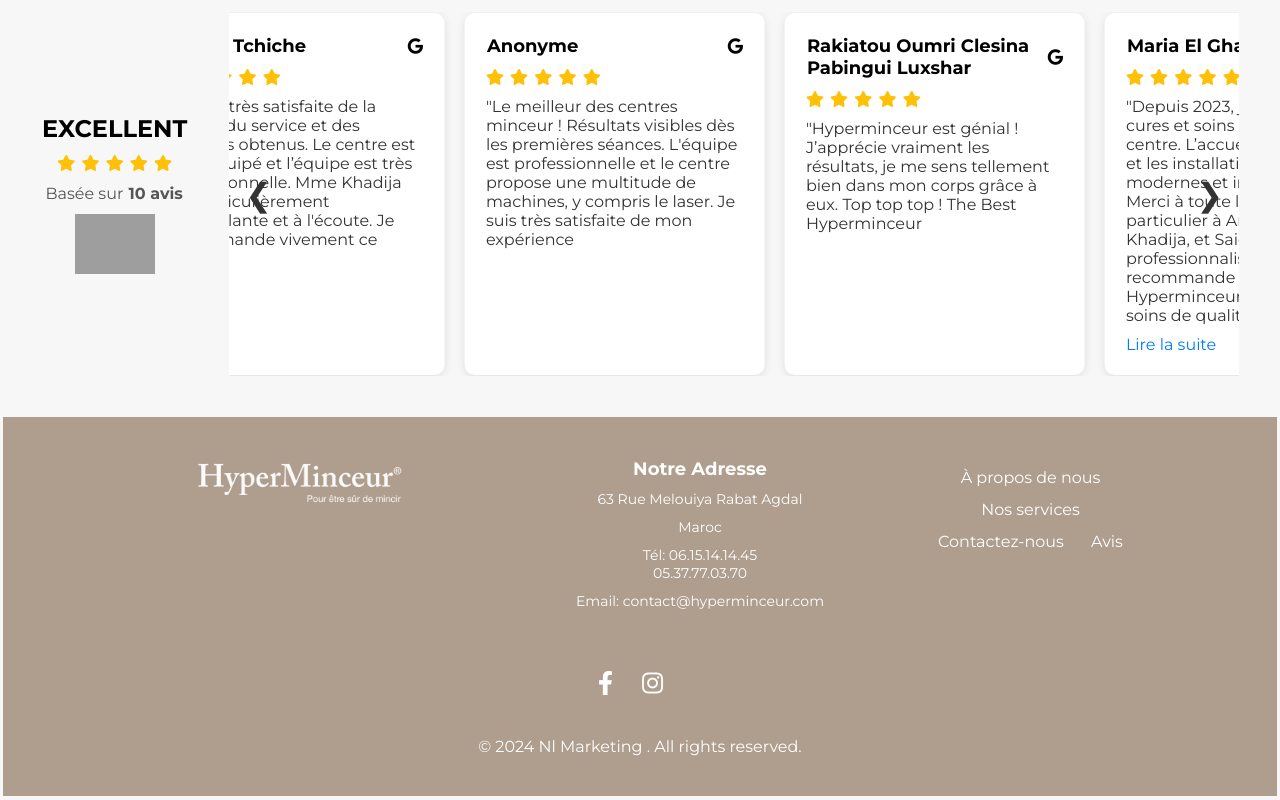
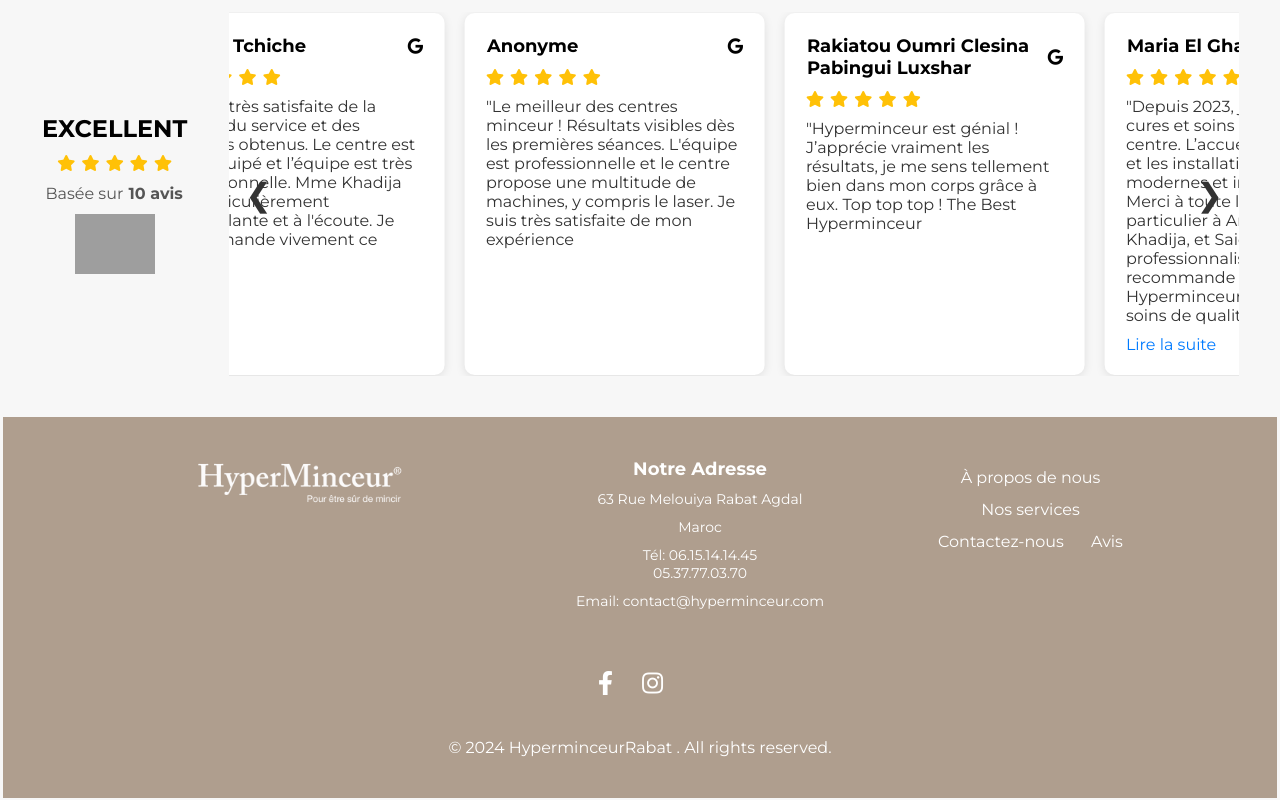
Before and after one commit to THEHUSTLER001/hyperminceur2.github.io, a plain HTML site: page index.html in a window 1280 px wide. Shown: the part 4940-5740 px from the top of the page. Drawn offline with nearby package versions, Linux system fonts and the light colour scheme; grey boxes are pictures that could not be loaded.

Commit message:
Update index.html

```diff
--- a/index.html
+++ b/index.html
@@ -539,7 +539,8 @@
         </ul>
       </div>
       <div class="footer-copyright">
-        <a href="https://nl-digitalagency.com/">&copy; 2024 Nl Marketing . All rights reserved.</a>
+               <p>&copy; 2024 HyperminceurRabat . All rights reserved.</p>
+
       </div>
     </div>
   </footer>
```
